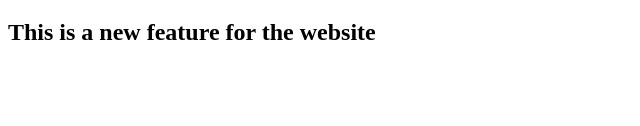
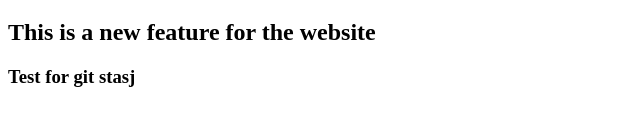
Before and after one commit to tushpush25/git-made-easy, a plain HTML site: page index.html in a window 1280 px wide. Shown: the part 202-328 px from the top of the page, without its empty margins (0-640 px from the left). Drawn offline with Linux system fonts and the light colour scheme.

Commit message:
New Changed

```diff
--- a/index.html
+++ b/index.html
@@ -12,6 +12,8 @@
 
     <h1>New modification
         <h2>This is a new feature for the website</h2>
+
+        <h3>Test for git stasj</h3>
     </h1>
 </body>
 </html>
```
Also changed, not shown: bryan.txt (added), 1 other file.
